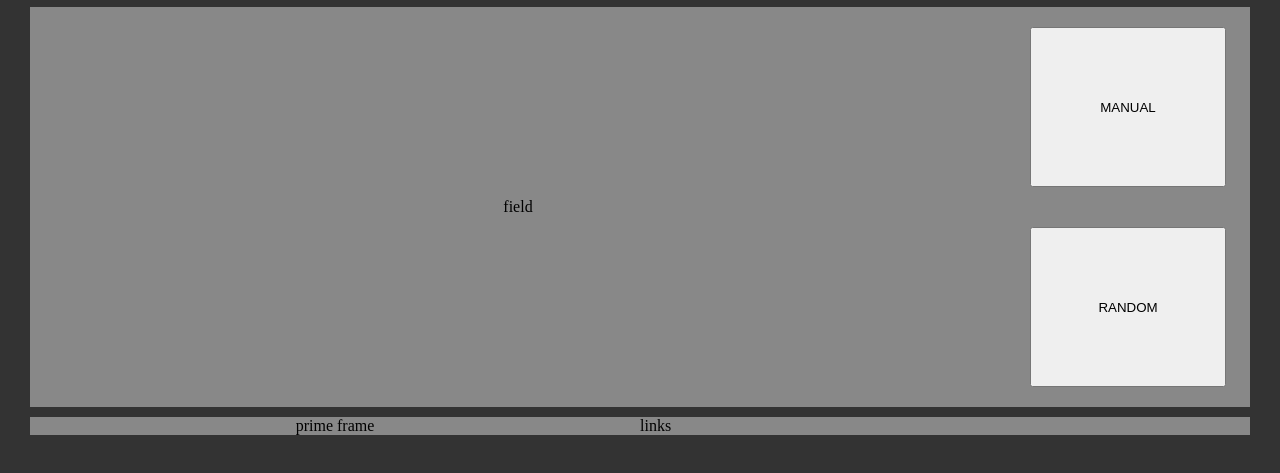
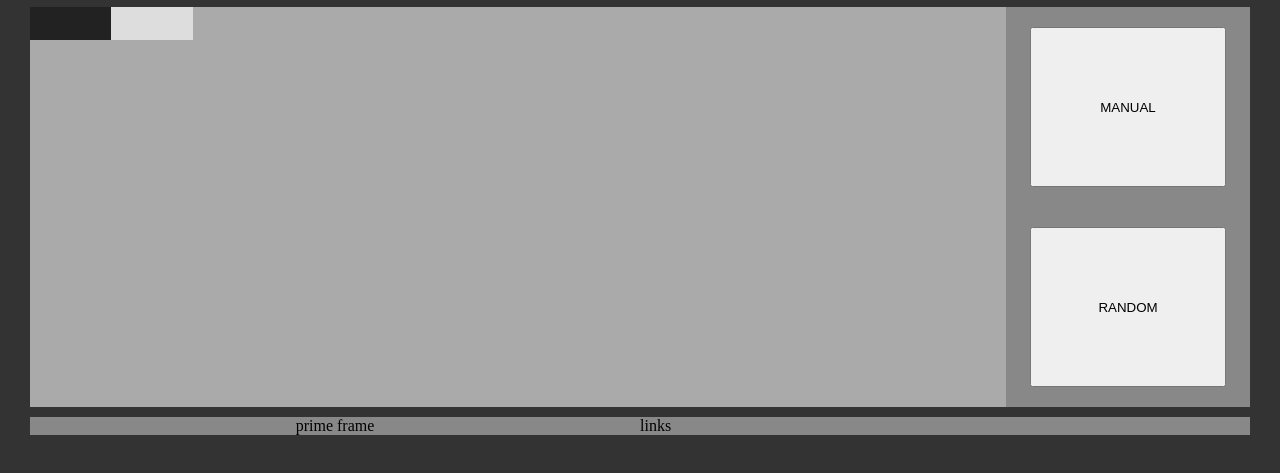
Before and after one commit to pigma15/gameOfLifeJS, a website: page index.html in a window 1280 px wide. Shown: the part 125-598 px from the top of the page. Drawn offline with Linux system fonts and the light colour scheme.

Commit message:
grid html and css frame

```diff
--- a/css/components/render.css
+++ b/css/components/render.css
@@ -10,6 +10,24 @@
         width: 80%;
         height: 400px; /* 100% */
     }
+        #field > .grid {
+            background-color: #aaa;
+            display: grid;
+            grid-template-columns: repeat(12, 1fr);
+            grid-template-rows: repeat(12, 1fr);
+            width: 100%;
+            height: 100%;
+        }
+            .grid .spot {
+                background-color: #222;
+                display: inline-block;
+                grid-column: auto / span 1;
+                width: 100%;
+                height: 100%;
+            }
+            .grid .spot.full {
+                background-color: #ddd;
+            }
     .edit {
         display: inline-block;
         float: left;
--- a/index.html
+++ b/index.html
@@ -58,7 +58,10 @@
     </div>
     <div class="render">
         <div id="field">
-            field
+            <div class="grid">
+                <div class="spot"></div>
+                <div class="spot full"></div>
+            </div>
         </div>
         <div class="edit">
             <div>
```
